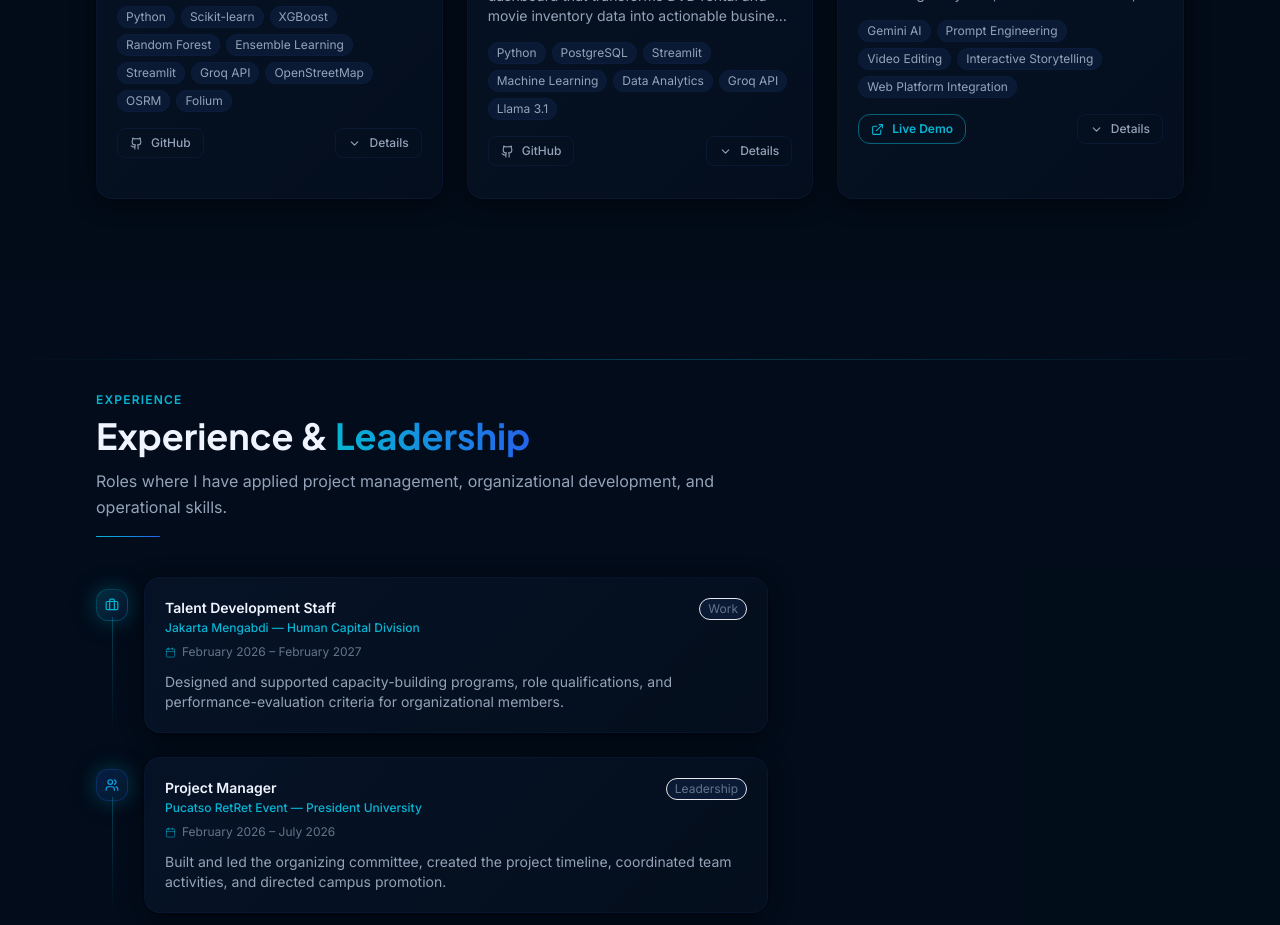
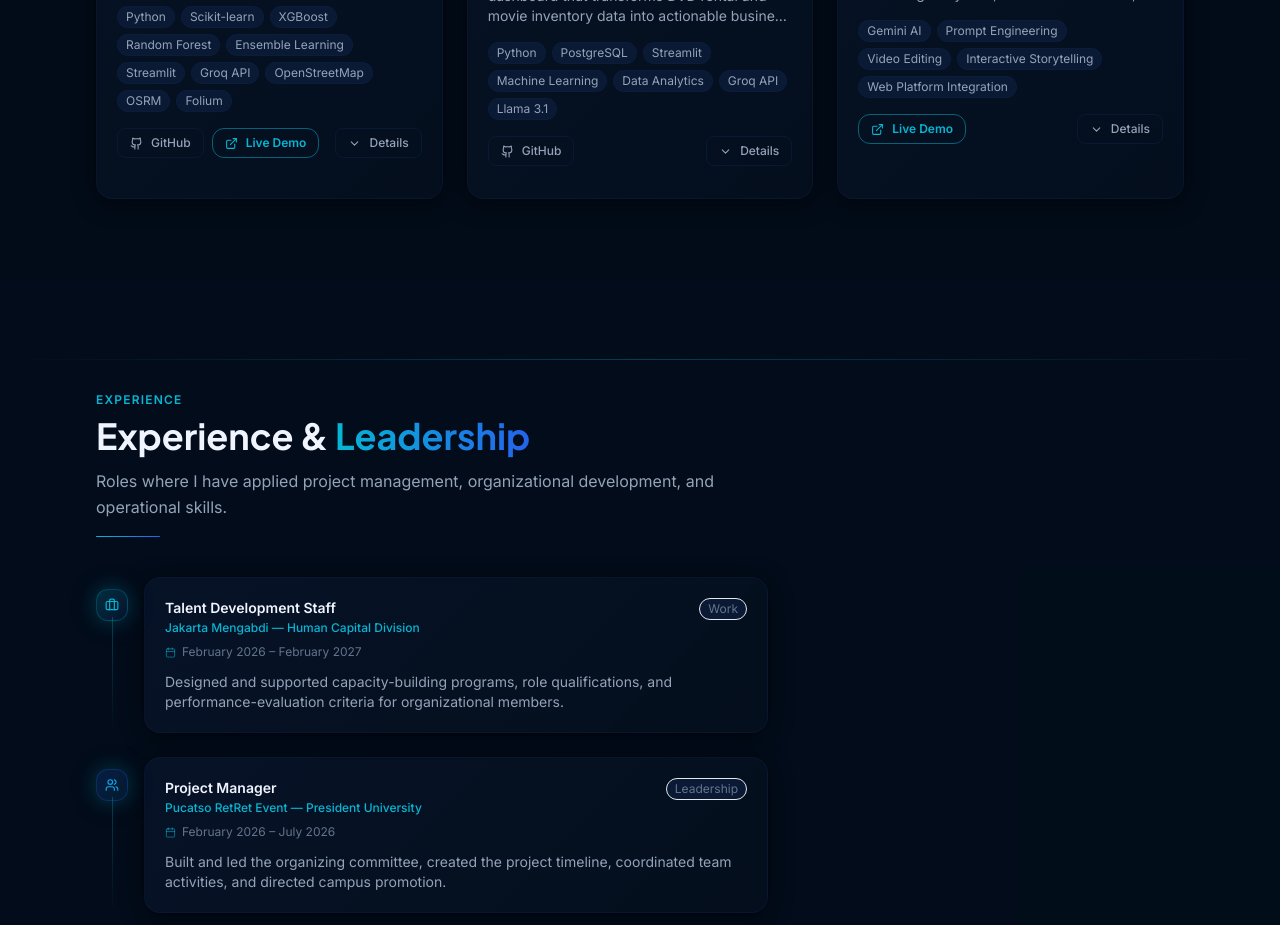
Before and after one commit to fransius-toni/Toni-Portofolio, a React (Vite) app: page / in a window 1280 px wide. Shown: the part 4260-5185 px from the top of the page. Built offline with nearby package versions, Linux system fonts and the light colour scheme.

Commit message:
feat: add EcoRoute AI live demo link

```diff
--- a/src/data/portfolioData.ts
+++ b/src/data/portfolioData.ts
@@ -170,7 +170,7 @@ const portfolioData: PortfolioData = {
         { src: '/images/projects/ecoroute-routing.png',   alt: 'EcoRoute AI — Route Optimization' },
       ],
       github:   'https://github.com/fransius-toni/WASTE-MANAGEMENT-2',  // TODO: update to repo URL
-      demo:     '',
+      demo:     'https://eco-route-ai.streamlit.app/',
       featured: true,
     },
     {
```
